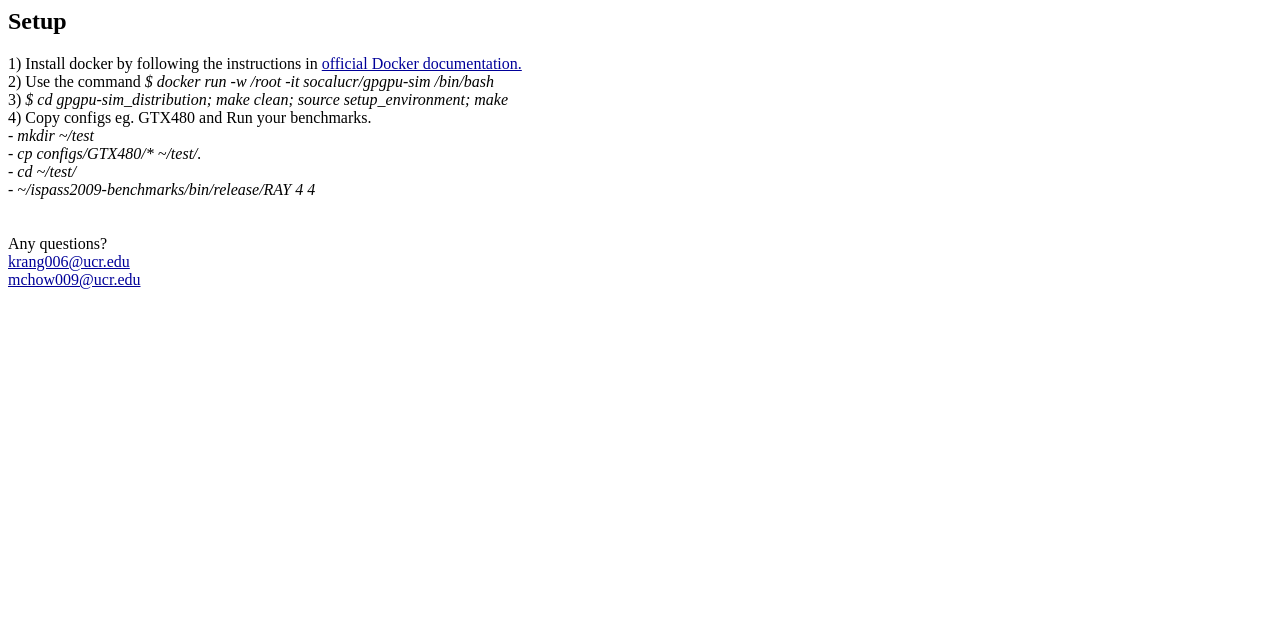
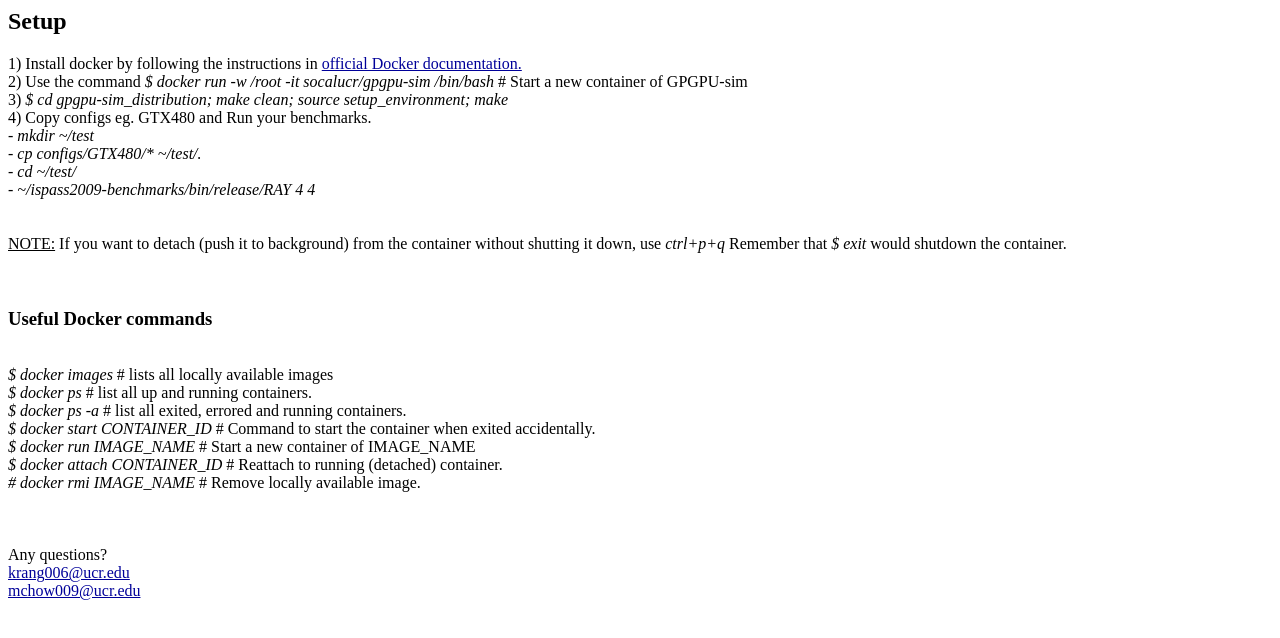
Before and after one commit to socal-ucr/GPGPU-sim-container, a plain HTML site: page index.html in a window 1280 px wide. Drawn offline with Linux system fonts and the light colour scheme.

Commit message:
Add more details

```diff
--- a/index.html
+++ b/index.html
@@ -12,13 +12,27 @@
 <h2> Setup <br>
 </h2>
 1) Install docker by following the instructions in <a href=https://www.docker.com/community-edition#/download>official Docker documentation.</a><br>
-2) Use the command <i>$ docker run -w /root -it socalucr/gpgpu-sim /bin/bash</i><br>
+2) Use the command <i>$ docker run -w /root -it socalucr/gpgpu-sim /bin/bash </i> # Start a new container of GPGPU-sim <br>
 3) <i>$ cd gpgpu-sim_distribution; make clean; source setup_environment; make</i><br>
 4) Copy configs eg. GTX480 and Run your benchmarks.<br>
 - <i>mkdir ~/test</i><br>
 - <i>cp configs/GTX480/* ~/test/.</i><br>
 - <i>cd ~/test/</i><br>
 - <i>~/ispass2009-benchmarks/bin/release/RAY 4 4</i><br><br><br>
+
+<u>NOTE:</u> If you want to detach (push it to background) from the container without shutting it down, use <i>ctrl+p+q </i>
+Remember that <i>$ exit </i> would shutdown the container.<br><br><br>
+
+<h3> Useful Docker commands  </h3> <br>
+
+<i>$ docker images</i> # lists all locally available images <br>
+<i>$ docker ps</i> # list all up and running containers. <br>
+<i>$ docker ps -a </i> # list all exited, errored and running containers. <br>
+<i>$ docker start CONTAINER_ID </i> # Command to start the container when exited accidentally. <br>
+<i>$ docker run IMAGE_NAME </i> # Start a new container of IMAGE_NAME <br>
+<i>$ docker attach CONTAINER_ID </i> # Reattach to running (detached) container. <br>
+<i># docker rmi IMAGE_NAME </i> # Remove locally available image.  <br> <br> <br> <br>
+
 
 Any questions?<br>
 <a href="mailto:krang006@ucr.edu">krang006@ucr.edu</a></i> <br>
```
